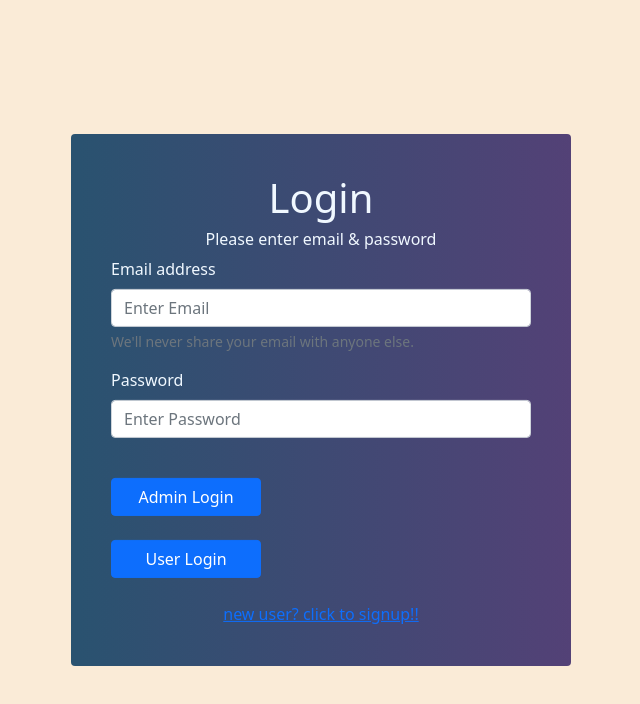
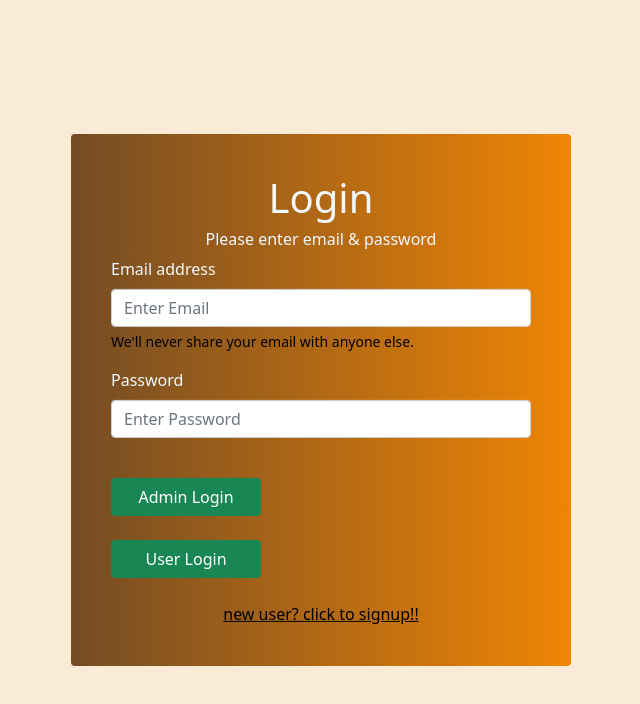
Before and after one commit to sanjeevgith/ICICI-lombard, an Angular app: page /login in a window 1280 px wide. Shown: the top 704 px of the page, without its empty margins (319-959 px from the left). Built offline with nearby package versions, Linux system fonts and the light colour scheme.

Commit message:
updated UI

```diff
--- a/src/app/pages/login/login.component.html
+++ b/src/app/pages/login/login.component.html
@@ -12,20 +12,20 @@
                             <label for="exampleInputEmail1" class="form-label">Email address</label>
                             <input type="email" placeholder="Enter Email" formControlName="email" class="form-control"
                                 id="exampleInputEmail1" aria-describedby="emailHelp">
-                            <div id="emailHelp" class="form-text">We'll never share your email with anyone else.</div>
+                            <div id="emailHelp" class="form-text" style="color: black;">We'll never share your email with anyone else.</div>
                         </div>
                         <div class="mb-3">
                             <label for="exampleInputPassword1" class="form-label">Password</label>
                             <input type="password" placeholder="Enter Password" formControlName="password"
                                 class="form-control" id="exampleInputPassword1">
                         </div><br>
-                        <button type="submit" class="btn btn-primary" style="width: 150px;">Admin Login</button>
+                        <button type="submit" class="btn btn-success" style="width: 150px;">Admin Login</button>
                     </form><br>
                     <div>
-                        <button (click)="Userlogin()" class="btn btn-primary" style="width: 150px;">User Login</button>
+                        <button (click)="Userlogin()" class="btn btn-success" style="width: 150px;">User Login</button>
                     </div>
                     <br>
-                    <a routerLink="/signup" style="text-align: center;">new user? click to signup!!</a>
+                    <a routerLink="/signup" style="text-align: center;color: black;">new user? click to signup!!</a>
                 </div>
             </div>
         </div>
--- a/src/app/pages/login/login.component.scss
+++ b/src/app/pages/login/login.component.scss
@@ -11,8 +11,8 @@ body{
     top: 50%;
     left: 50%;
     transform: translate(-50%,-50%);
-    background: hsla(205,46%,30%,1);
-    background: linear-gradient(90deg,hsla(205,46%,30%,1)0%,hsla(260,29%,36%,1)100%);
+    background: rgb(216, 130, 69);
+    background: linear-gradient(90deg,rgb(116, 76, 36)0%,rgb(239, 133, 5)100%);
 }
 
 .card h1,h6{
--- a/src/app/pages/product-dashboard/product-dashboard.component.html
+++ b/src/app/pages/product-dashboard/product-dashboard.component.html
@@ -1,6 +1,6 @@
 <nav class="navbar navbar-light " style="background-color: rgb(216, 115, 53);">
     <div class="container-fluid">
-        <h1 style="color: rgb(18, 16, 13);">Admin Catalogue</h1>
+        <h1 style="color: rgb(18, 16, 13);"><img style="width: 100px;" src="https://static.businessworld.in/article/article_extra_large_image/1584450345_yDoXEg_ICICI_Bank_Logo.jpg"> Catalogue</h1>
         <div class="d-flex">
             <button (click)="clickAddEmploye()" type="button" data-bs-toggle="modal" data-bs-target="#exampleModal"
                 class="btn btn-success">Add Product</button>
--- a/src/app/pages/signup/signup.component.html
+++ b/src/app/pages/signup/signup.component.html
@@ -3,8 +3,8 @@
         <div class="col-md-6">
             <div class="card">
                 <div class="text-center">
-                    <h1>Signup</h1>
-                    <h6>Register Yourself</h6>
+                    <h1 style="color: black;">SignUp</h1>
+                    <h6 style="color: black;">Register Yourself</h6>
                 </div>
                 <form>
                     <form [formGroup]="signupForm" (ngSubmit)="signUp()">
@@ -32,9 +32,9 @@
                             <input type="password" placeholder="Enter Password" formControlName="password" class="form-control"
                                 id="exampleInputPassword1">
                         </div>
-                        <button type="submit" class="btn btn-primary mb-2">Signup</button>
+                        <button type="submit" class="btn btn-success mb-2">Signup</button>
                     </form>
-                    <a style="color: white ; margin-top:5px;" routerLink="/login">Already register? click to login!!</a>
+                    <a style="color: rgb(9, 5, 5) ; margin-top:5px;" routerLink="/login">Already register? click to login!!</a>
                 </form>
             </div>
         </div>
--- a/src/app/pages/signup/signup.component.scss
+++ b/src/app/pages/signup/signup.component.scss
@@ -11,7 +11,7 @@
     left: 50%;
     transform: translate(-50%,-50%);
     background: hsla(205,46%,30%,1);
-    background: linear-gradient(90deg,hsla(205,46%,30%,1)0%,hsla(260,29%,36%,1)100%);
+    background: linear-gradient(90deg,rgb(116, 76, 36)0%,rgb(239, 133, 5)100%);
 }
 
 .card h1,h6{
--- a/src/app/pages/userproduct-dashboard/userproduct-dashboard.component.html
+++ b/src/app/pages/userproduct-dashboard/userproduct-dashboard.component.html
@@ -1,6 +1,6 @@
 <nav class="navbar navbar-light " style="background-color: rgb(216, 115, 53);">
     <div class="container-fluid">
-        <h1 style="color: rgb(18, 16, 13);">ICICI Products</h1>
+        <h1 style="color: rgb(18, 16, 13);"><img style="width: 100px;" src="https://static.businessworld.in/article/article_extra_large_image/1584450345_yDoXEg_ICICI_Bank_Logo.jpg">ICICI Products</h1>
         <div class="d-flex">
             <a routerLink="/login" style="color: black;">logout</a>
         </div>
```
